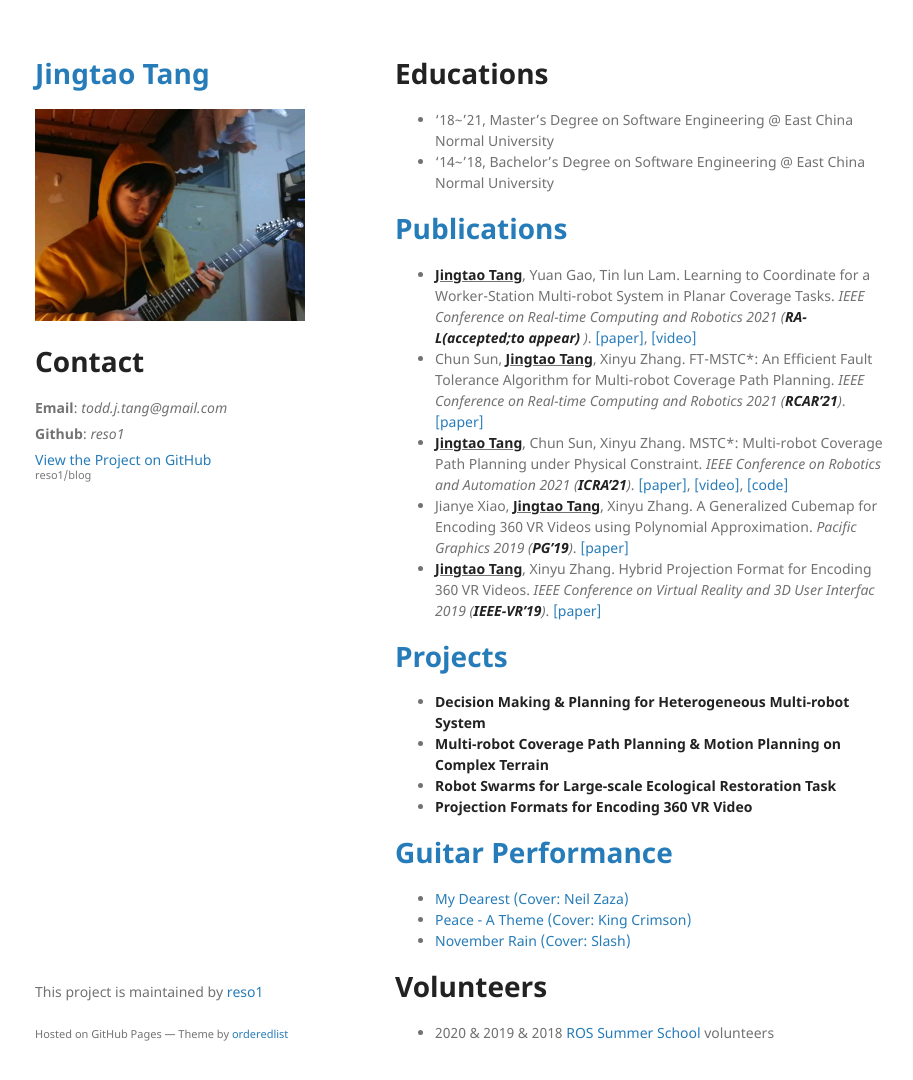
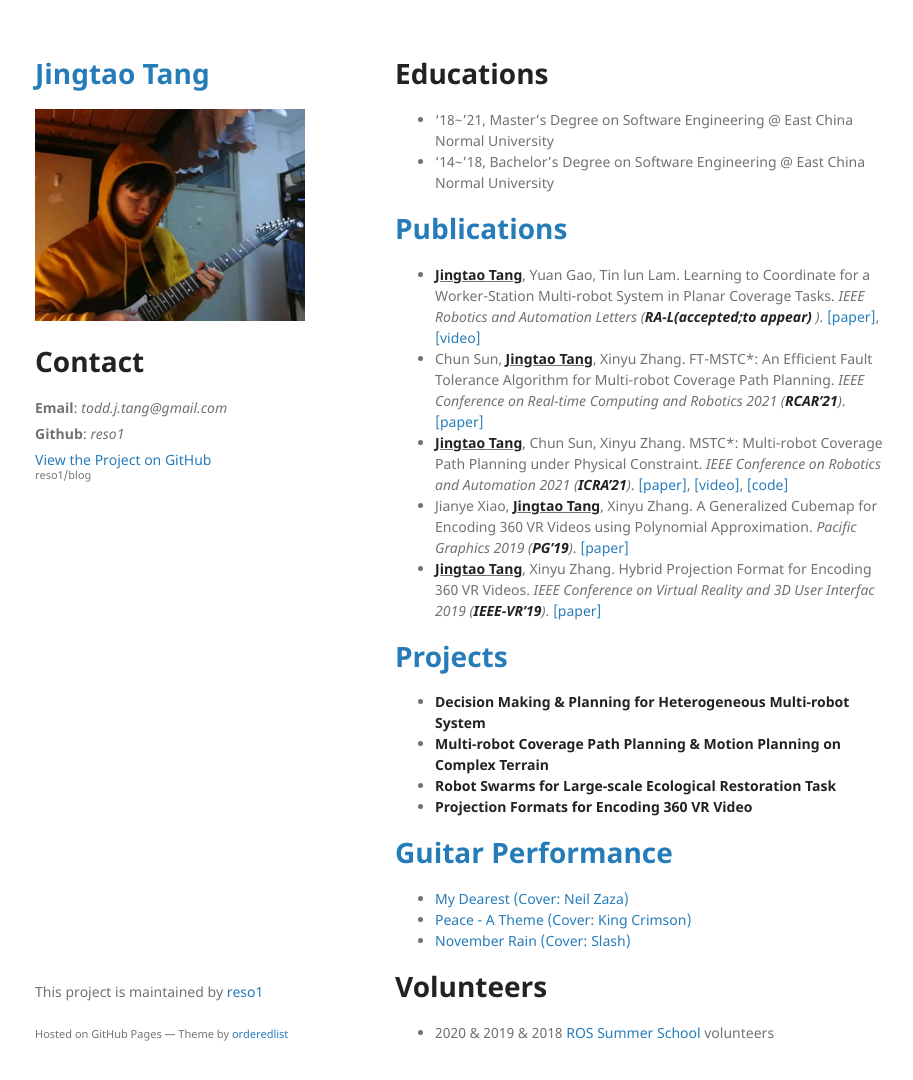
Before and after one commit to reso1/blog, a Jekyll site: the page built from index.md, in a window 1280 px wide and 1113 px high. Shown: the top 1080 px of the window, without its empty margins (175-1088 px from the left). Built offline with Jekyll 4.4.1, drawn with Linux system fonts in a browser that asks for light colours; the repository's description, which GitHub fills in, is left out.

Commit message:
Update index.md

```diff
--- a/index.md
+++ b/index.md
@@ -13,7 +13,7 @@ Hello and thanks for stopping by, I am Jingtao Tang (汤景韬 in Chinese) from
 - '14~'18, Bachelor's Degree on Software Engineering @ East China Normal University
 
 # [Publications](./pages/papers.html)
-- <ins>**Jingtao Tang**</ins>, Yuan Gao, Tin lun Lam. Learning to Coordinate for a Worker-Station Multi-robot System in Planar Coverage Tasks. _IEEE Conference on Real-time Computing and Robotics 2021 (**RA-L(accepted;to appear)** )_. [[paper]](https://arxiv.org/abs/2208.02993), [[video]](https://vimeo.com/758241347)
+- <ins>**Jingtao Tang**</ins>, Yuan Gao, Tin lun Lam. Learning to Coordinate for a Worker-Station Multi-robot System in Planar Coverage Tasks. _IEEE Robotics and Automation Letters (**RA-L(accepted;to appear)** )_. [[paper]](https://arxiv.org/abs/2208.02993), [[video]](https://vimeo.com/758241347)
 - Chun Sun, <ins>**Jingtao Tang**</ins>, Xinyu Zhang. FT-MSTC*: An Efficient Fault Tolerance Algorithm for Multi-robot Coverage Path Planning. _IEEE Conference on Real-time Computing and Robotics 2021 (**RCAR'21**)_. [[paper]](https://ieeexplore.ieee.org/abstract/document/9517650/)
 - <ins>**Jingtao Tang**</ins>, Chun Sun, Xinyu Zhang. MSTC*: Multi-robot Coverage Path Planning under Physical Constraint. _IEEE Conference on Robotics and Automation 2021 (**ICRA'21**)_. [[paper]](https://arxiv.org/abs/2108.04632), [[video]](https://vimeo.com/535512748), [[code]](https://github.com/reso1/MSTC-Star)
 - Jianye Xiao, <ins>**Jingtao Tang**</ins>, Xinyu Zhang. A Generalized Cubemap for Encoding 360 VR Videos using Polynomial Approximation.  _Pacific Graphics 2019 (**PG'19**)_. [[paper]](https://onlinelibrary.wiley.com/doi/abs/10.1111/cgf.13843)
```
